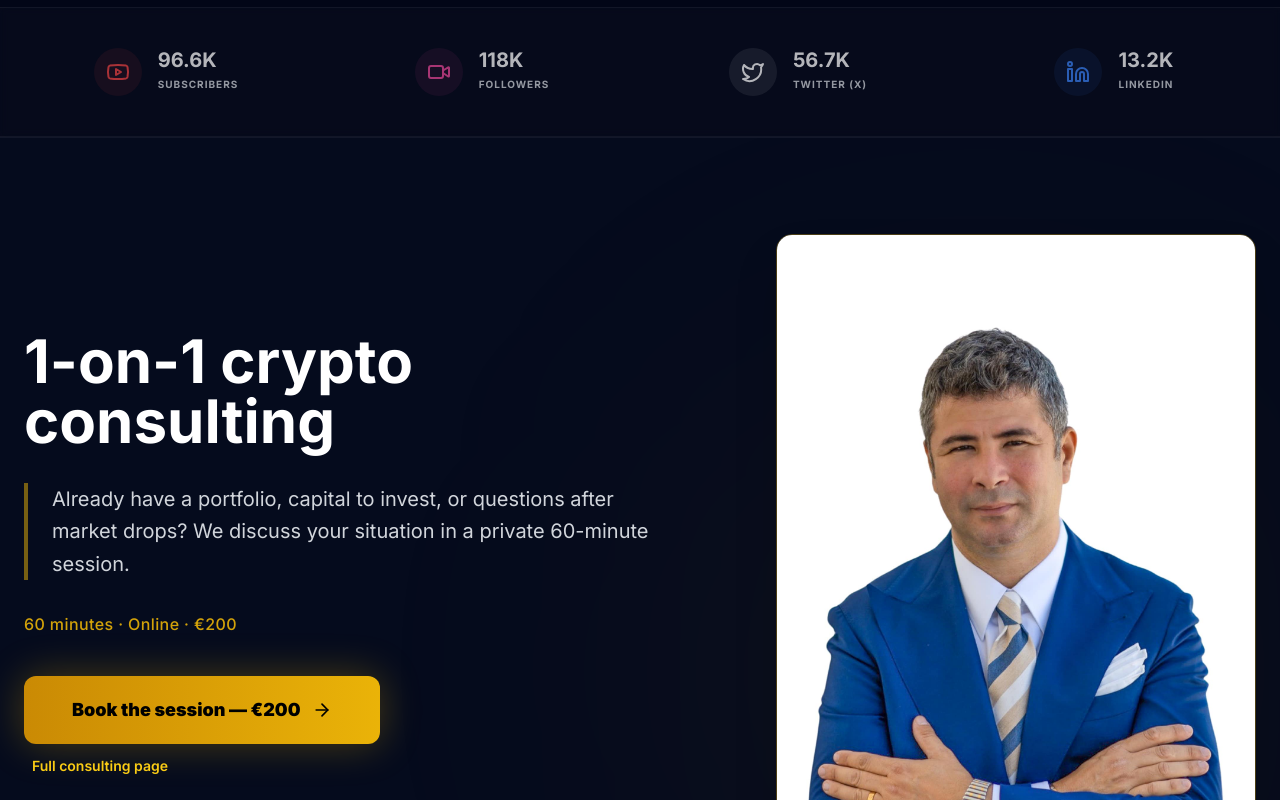
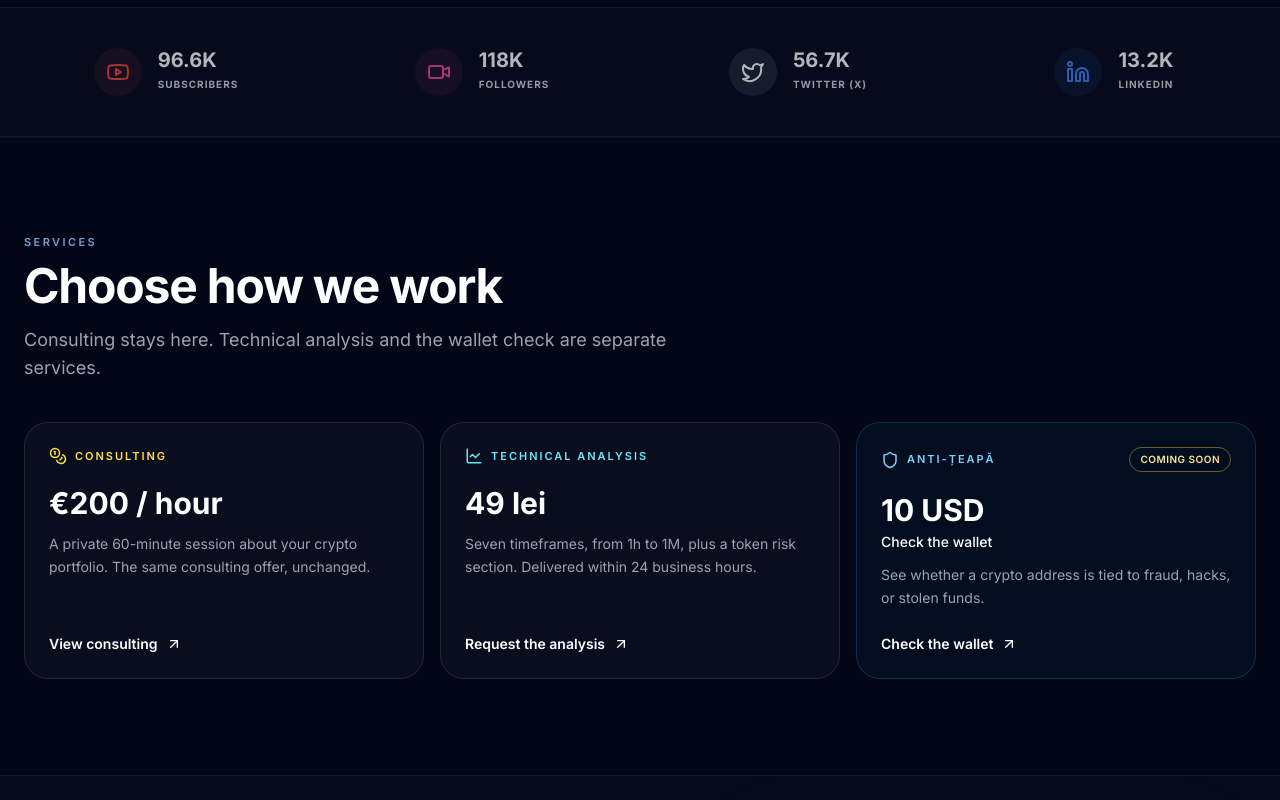
Before and after one commit to consultantacrypto/mihaidaniel-ro, a Next.js app: page /en in a window 1280 px wide. Shown: the part 840-1640 px from the top of the page. Built offline with nearby package versions, Linux system fonts and the light colour scheme.

Commit message:
Add homepage service cards and a technical-analysis link.
Show consultanță, the 49 lei stirilecrypto analysis, and the coming-soon Anti-țeapă check without changing the existing consultancy section or Stripe.

Co-authored-by: consultantacrypto <consultantacrypto@users.noreply.github.com>

```diff
--- a/app/[locale]/home-client.tsx
+++ b/app/[locale]/home-client.tsx
@@ -8,6 +8,7 @@ import Hero from '@/components/Hero';
 // Eveniment temporar (cina VIP Sinaia) — dezactivat. Reactivează la urmatorul eveniment.
 // import VipEventBanner from '@/components/VipEventBanner';
 import Footer from '@/components/Footer';
+import Services from '@/components/Services';
 import ScrollProgress from '@/components/ScrollProgress';
 
 const SocialStats = dynamic(() => import('@/components/SocialStats'), {
@@ -53,6 +54,7 @@ export default function HomeClient() {
           Dezactivat dupa eveniment. Decomenteaza pentru urmatorul eveniment. */}
       {/* <VipEventBanner /> */}
       <SocialStats />
+      <Services />
       <Consultancy />
       <CelebrityInterviews />
       <Course />
--- a/components/Navbar.tsx
+++ b/components/Navbar.tsx
@@ -1,6 +1,6 @@
 'use client';
 
-import { Youtube, Menu, X, Book, GraduationCap, Coins, Briefcase } from 'lucide-react';
+import { Youtube, Menu, X, Book, GraduationCap, Coins, Briefcase, LineChart } from 'lucide-react';
 import { useState } from 'react';
 import { useTranslations, useLocale } from 'next-intl';
 import { Link } from '@/i18n/navigation';
@@ -38,6 +38,15 @@ export default function Navbar() {
           <Link href="/academie" className="hover:text-cyan-400 transition-colors flex items-center gap-2 group bg-white/5 px-4 py-2 rounded-full border border-white/5">
               <Book size={16} className="group-hover:scale-110 transition-transform"/> {t('academy')}
           </Link>
+
+          <a
+            href="https://www.stirilecrypto.ro/analiza-tehnica?src=mihaidaniel"
+            target="_blank"
+            rel="noopener noreferrer"
+            className="hover:text-cyan-300 transition-colors flex items-center gap-2 px-3 py-2 rounded-full border border-white/10"
+          >
+              <LineChart size={16} /> {t('analysis')}
+          </a>
 
           {locale === 'en' && (
             <Link href="/partnerships" className="hover:text-purple-400 transition-colors flex items-center gap-2 px-3 py-2 rounded-full border border-purple-500/20 bg-purple-500/5">
@@ -84,6 +93,7 @@ export default function Navbar() {
       {mobileMenuOpen && (
         <div className="absolute top-full left-0 w-full bg-[#020617] border-b border-white/10 p-6 flex flex-col gap-4 lg:hidden shadow-2xl">
              <Link href="/academie" onClick={() => setMobileMenuOpen(false)} className="text-cyan-400 py-2 border-b border-white/5 font-bold flex items-center gap-2"><Book size={18}/> {t('academy')}</Link>
+             <a href="https://www.stirilecrypto.ro/analiza-tehnica?src=mihaidaniel" target="_blank" rel="noopener noreferrer" onClick={() => setMobileMenuOpen(false)} className="text-cyan-300 py-2 border-b border-white/5 font-bold flex items-center gap-2"><LineChart size={18}/> {t('analysis')}</a>
              {locale === 'en' && (
                <Link href="/partnerships" onClick={() => setMobileMenuOpen(false)} className="text-purple-400 py-2 border-b border-white/5 font-bold flex items-center gap-2">
                  <Briefcase size={18}/> {t('partnerships')}
--- /dev/null
+++ b/components/Services.tsx
@@ -0,0 +1,81 @@
+'use client';
+
+import { ArrowUpRight, LineChart, Shield, Coins } from 'lucide-react';
+import { useTranslations } from 'next-intl';
+import { Link } from '@/i18n/navigation';
+
+const ANALYSIS_URL = 'https://www.stirilecrypto.ro/analiza-tehnica?src=mihaidaniel';
+
+/** Flip when /verifica-adresa is deployed. The card still links there. */
+const WALLET_CHECK_LIVE = false;
+
+export default function Services() {
+  const t = useTranslations('home.services');
+
+  return (
+    <section id="servicii" className="border-t border-white/5 bg-[#020617] py-20 md:py-24" data-testid="services">
+      <div className="container mx-auto px-6">
+        <p className="text-[11px] font-semibold uppercase tracking-[0.22em] text-blue-300/80">{t('kicker')}</p>
+        <h2 className="mt-3 max-w-3xl text-3xl font-bold tracking-tight text-white md:text-5xl">{t('title')}</h2>
+        <p className="mt-4 max-w-2xl text-base leading-relaxed text-gray-400 md:text-lg">{t('lead')}</p>
+
+        <div className="mt-10 grid gap-4 lg:grid-cols-3">
+          <article className="flex flex-col rounded-3xl border border-white/10 bg-white/[0.03] p-6">
+            <div className="flex items-center gap-2 text-yellow-300">
+              <Coins size={18} />
+              <p className="text-[11px] font-semibold uppercase tracking-[0.18em]">{t('consultTitle')}</p>
+            </div>
+            <p className="mt-5 text-3xl font-bold text-white">{t('consultPrice')}</p>
+            <p className="mt-3 flex-1 text-sm leading-relaxed text-gray-400">{t('consultBody')}</p>
+            <Link
+              href="/consultanta-crypto"
+              className="mt-6 inline-flex items-center gap-2 text-sm font-semibold text-white hover:text-yellow-200"
+            >
+              {t('consultCta')} <ArrowUpRight size={16} />
+            </Link>
+          </article>
+
+          <article className="flex flex-col rounded-3xl border border-white/10 bg-white/[0.03] p-6">
+            <div className="flex items-center gap-2 text-cyan-300">
+              <LineChart size={18} />
+              <p className="text-[11px] font-semibold uppercase tracking-[0.18em]">{t('analysisTitle')}</p>
+            </div>
+            <p className="mt-5 text-3xl font-bold text-white">{t('analysisPrice')}</p>
+            <p className="mt-3 flex-1 text-sm leading-relaxed text-gray-400">{t('analysisBody')}</p>
+            <a
+              href={ANALYSIS_URL}
+              target="_blank"
+              rel="noopener noreferrer"
+              className="mt-6 inline-flex items-center gap-2 text-sm font-semibold text-white hover:text-cyan-200"
+            >
+              {t('analysisCta')} <ArrowUpRight size={16} />
+            </a>
+          </article>
+
+          <article className="flex flex-col rounded-3xl border border-sky-400/20 bg-sky-400/[0.04] p-6" data-testid="wallet-service">
+            <div className="flex items-center justify-between gap-3">
+              <div className="flex items-center gap-2 text-sky-300">
+                <Shield size={18} />
+                <p className="text-[11px] font-semibold uppercase tracking-[0.18em]">{t('walletTitle')}</p>
+              </div>
+              {WALLET_CHECK_LIVE ? null : (
+                <p className="rounded-full border border-amber-300/40 px-2.5 py-1 text-[10px] font-semibold uppercase tracking-wider text-amber-200">
+                  {t('walletSoon')}
+                </p>
+              )}
+            </div>
+            <p className="mt-5 text-3xl font-bold text-white">{t('walletPrice')}</p>
+            <p className="mt-1 text-sm font-medium text-white">{t('walletName')}</p>
+            <p className="mt-3 flex-1 text-sm leading-relaxed text-gray-400">{t('walletBody')}</p>
+            <Link
+              href="/verifica-adresa"
+              className="mt-6 inline-flex items-center gap-2 text-sm font-semibold text-white hover:text-sky-200"
+            >
+              {t('walletCta')} <ArrowUpRight size={16} />
+            </Link>
+          </article>
+        </div>
+      </div>
+    </section>
+  );
+}
--- a/messages/en.json
+++ b/messages/en.json
@@ -3,6 +3,7 @@
     "academy": "Academy",
     "course": "Course",
     "consultancy": "Consulting",
+    "analysis": "Technical analysis",
     "partnerships": "Media Kit",
     "home": "Home",
     "openMenu": "Open menu",
@@ -97,6 +98,25 @@
       "detailsLink": "Full consulting page",
       "imageAlt": "Mihai Daniel crypto consulting"
     },
+    "services": {
+      "kicker": "Services",
+      "title": "Choose how we work",
+      "lead": "Consulting stays here. Technical analysis and the wallet check are separate services.",
+      "consultTitle": "Consulting",
+      "consultPrice": "€200 / hour",
+      "consultBody": "A private 60-minute session about your crypto portfolio. The same consulting offer, unchanged.",
+      "consultCta": "View consulting",
+      "analysisTitle": "Technical analysis",
+      "analysisPrice": "49 lei",
+      "analysisBody": "Seven timeframes, from 1h to 1M, plus a token risk section. Delivered within 24 business hours.",
+      "analysisCta": "Request the analysis",
+      "walletTitle": "Anti-țeapă",
+      "walletName": "Check the wallet",
+      "walletPrice": "10 USD",
+      "walletBody": "See whether a crypto address is tied to fraud, hacks, or stolen funds.",
+      "walletCta": "Check the wallet",
+      "walletSoon": "Coming soon"
+    },
     "course": {
       "badge": "Stop Bleeding Capital",
       "titleBefore": "Why 90% of traders",
--- a/messages/ro.json
+++ b/messages/ro.json
@@ -3,6 +3,7 @@
     "academy": "Academia",
     "course": "Curs",
     "consultancy": "Consultanță",
+    "analysis": "Analiză tehnică",
     "partnerships": "Media Kit",
     "home": "Acasă",
     "openMenu": "Deschide meniul",
@@ -97,6 +98,25 @@
       "detailsLink": "Vezi pagina completă",
       "imageAlt": "Consultanță Mihai Daniel"
     },
+    "services": {
+      "kicker": "Servicii",
+      "title": "Alege cum lucrezi cu mine",
+      "lead": "Consultanța rămâne aici. Analiza tehnică și verificarea portofelului sunt servicii separate.",
+      "consultTitle": "Consultanță",
+      "consultPrice": "200 € / oră",
+      "consultBody": "Sesiune privată de 60 de minute despre portofoliul tău crypto. Aceeași consultanță, neschimbată.",
+      "consultCta": "Vezi consultanța",
+      "analysisTitle": "Analiză tehnică",
+      "analysisPrice": "49 lei",
+      "analysisBody": "Șapte intervale, de la 1h la 1M, plus o secțiune de risc pentru token. Livrare în cel mult 24 de ore lucrătoare.",
+      "analysisCta": "Cere analiza",
+      "walletTitle": "Anti-țeapă",
+      "walletName": "Verifică portofelul",
+      "walletPrice": "10 USD",
+      "walletBody": "Afli dacă adresa crypto e legată de țepe, hackuri sau fonduri furate.",
+      "walletCta": "Verifică portofelul",
+      "walletSoon": "Disponibil în curând"
+    },
     "course": {
       "badge": "Stop Pierderilor",
       "titleBefore": "De ce 90% din traderi",
```
